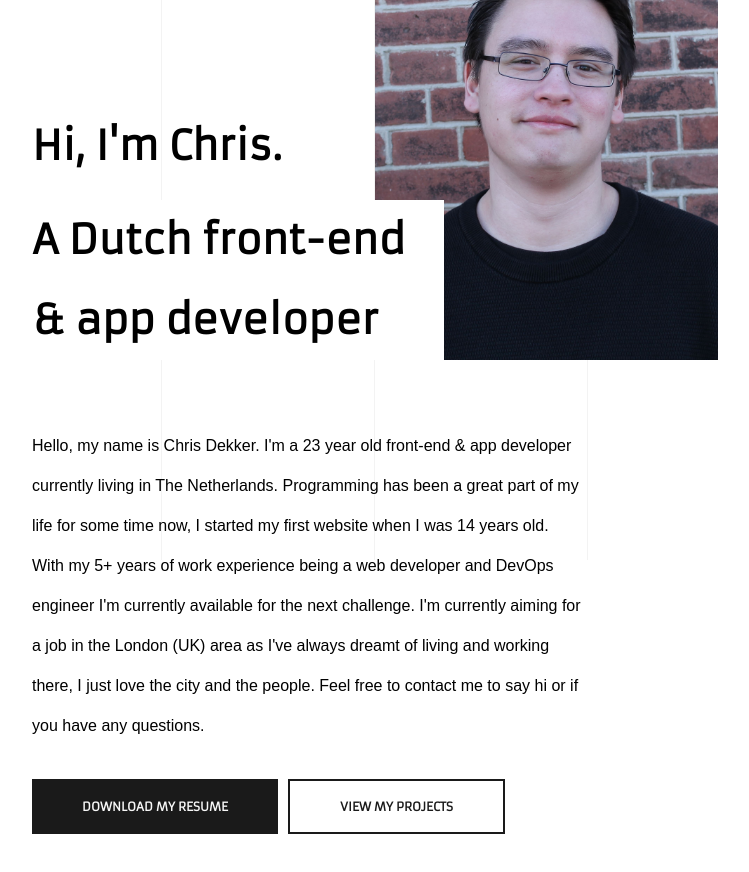
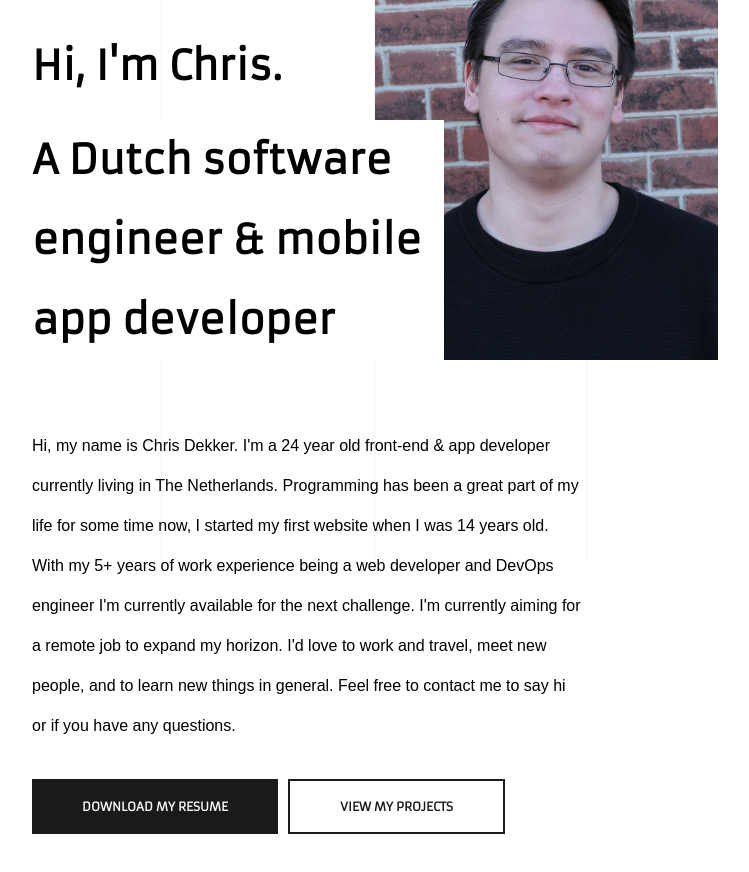
Before and after one commit to chrisd1997/portfolio, a React (Create React App) app: page /about in a window 1280 px wide. Shown: the part 240-1112 px from the top of the page, without its empty margins (265-1014 px from the left). Built offline with nearby package versions, Linux system fonts and the light colour scheme; what @fortawesome/pro-light-svg-icons would draw is missing.

Commit message:
-- Updated

```diff
--- a/src/About/About.tsx
+++ b/src/About/About.tsx
@@ -14,16 +14,16 @@
             <header>
                 <div className="content">
                     <h1 className="load-text">Hi, I'm Chris.</h1>
-                    <h4 className="load-text">A Dutch front-end & app developer</h4>
+                    <h4 className="load-text">A Dutch software engineer & mobile app developer</h4>
                 </div>
                 <div className="image" />
             </header>
 
             <section className="text">
-                <p>Hello, my name is Chris Dekker. I'm a 23 year old front-end & app developer currently living in The Netherlands. Programming has been a great part of my life for some time now, I started my first website when I was 14 years old. With my 5+ years of work experience being a web developer and DevOps engineer I'm currently available for the next challenge. I'm currently aiming for a job in the London (UK) area as I've always dreamt of living and working there, I just love the city and the people. Feel free to contact me to say hi or if you have any questions.</p>
+                <p>Hi, my name is Chris Dekker. I'm a 24 year old front-end & app developer currently living in The Netherlands. Programming has been a great part of my life for some time now, I started my first website when I was 14 years old. With my 5+ years of work experience being a web developer and DevOps engineer I'm currently available for the next challenge. I'm currently aiming for a remote job to expand my horizon. I'd love to work and travel, meet new people, and to learn new things in general. Feel free to contact me to say hi or if you have any questions.</p>
 
                 <div className="actions">
-                    <Button style="default" text="Download my resume" link="/files/Chris_Dekker_-_Front-end_Developer.pdf" internal={false} />
+                    <Button style="default" text="Download my resume" link="/files/Chris_Dekker_-_Software_Engineer_US.pdf" internal={false} />
                     <Button style="open" text="View my projects" link="/projects" internal={true} />
                 </div>
             </section>
--- a/src/Home/Home.tsx
+++ b/src/Home/Home.tsx
@@ -50,7 +50,7 @@
                     </div>
                     <div className="header-content">
                         <h1 className="load-text">Chris Dekker</h1>
-                        <span className="load-text">Front-end Developer</span>
+                        <span className="load-text">Software Engineer</span>
                     </div>
                     <div className="image" />
 
```
Also changed, not shown: 2 other files (tests, documents, lock files or other folders).
